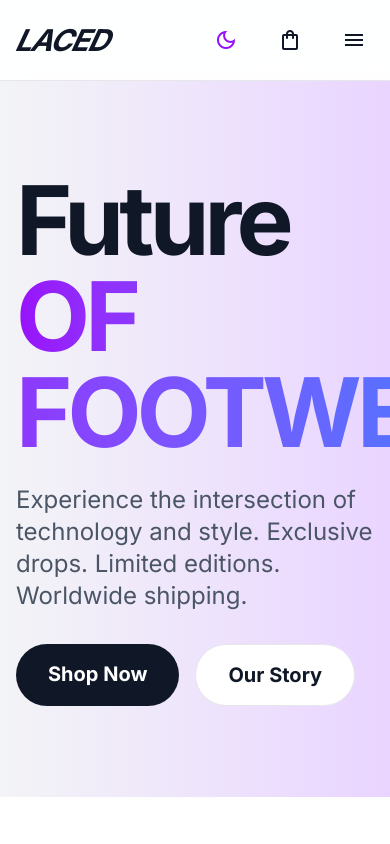
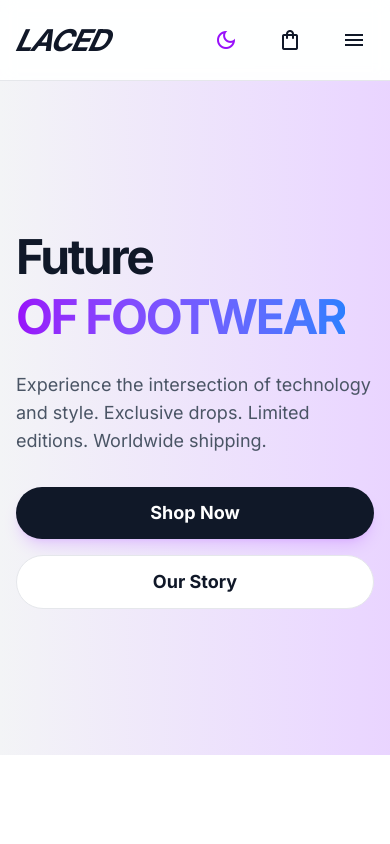
Before and after one commit to Shin778/laced-sneaker-store, a website built with Vite: page index.html in a window 390 px wide. Shown: the top 844 px of the page. Built offline with nearby package versions, Linux system fonts and the light colour scheme.

Commit message:
Fix hero section responsiveness for mobile

```diff
--- a/index.html
+++ b/index.html
@@ -23,14 +23,14 @@
 
     <main class="pt-20 flex-1">
       <section
-        class="animate-slide-up h-[85vh] bg-linear-to-r from-gray-100 to-purple-200 dark:from-gray-900 dark:to-purple-100/60 flex items-center overflow-hidden transition-colors duration-300"
+        class="animate-slide-up min-h-[80vh] md:h-[85vh] bg-linear-to-r from-gray-100 to-purple-200 dark:from-gray-900 dark:to-purple-100/60 flex items-center overflow-hidden transition-colors duration-300 py-12 md:py-0"
       >
         <div
           class="relative z-10 max-w-7xl mx-auto px-4 sm:px-6 lg:px-8 w-full"
         >
           <div class="max-w-2xl">
             <h1
-              class="text-8xl font-black mb-6 tracking-tighter leading-none text-gray-900 dark:text-gray-50"
+              class="text-5xl sm:text-7xl md:text-8xl font-black mb-6 tracking-tighter leading-tight text-gray-900 dark:text-gray-50"
             >
               Future <br />
               <span
@@ -39,24 +39,28 @@
                 OF FOOTWEAR
               </span>
             </h1>
+
             <p
-              class="text-2xl font-light text-gray-600 dark:text-gray-100 md:text-2xl mb-8"
+              class="text-lg sm:text-xl md:text-2xl font-light text-gray-600 dark:text-gray-100 mb-8 max-w-lg md:max-w-none"
             >
               Experience the intersection of technology and style. Exclusive
               drops. Limited editions. Worldwide shipping.
             </p>
-            <div class="flex gap-4">
+
+            <div class="flex flex-col sm:flex-row gap-4">
               <a
-                class="bg-gray-900 text-white dark:bg-gray-50 dark:text-gray-900 px-8 py-4 text-xl rounded-full font-black cursor-pointer transition-all hover:scale-105"
                 href="shop.html"
-                >Shop Now</a
+                class="bg-gray-900 text-white dark:bg-gray-50 dark:text-gray-900 px-6 py-3 md:px-8 md:py-4 text-lg md:text-xl rounded-full font-black cursor-pointer transition-all hover:scale-105 text-center w-full sm:w-auto shadow-lg shadow-purple-500/20"
               >
+                Shop Now
+              </a>
 
               <a
-                class="bg-white text-gray-900 border border-gray-200 dark:bg-gray-950 dark:text-gray-50 dark:border-transparent px-8 py-4 text-xl rounded-full font-black cursor-pointer transition-all hover:scale-105 hover:bg-gray-100 dark:hover:bg-gray-950/80"
                 href="about.html"
-                >Our Story</a
+                class="bg-white text-gray-900 border border-gray-200 dark:bg-gray-950 dark:text-gray-50 dark:border-transparent px-6 py-3 md:px-8 md:py-4 text-lg md:text-xl rounded-full font-black cursor-pointer transition-all hover:scale-105 hover:bg-gray-100 dark:hover:bg-gray-950/80 text-center w-full sm:w-auto"
               >
+                Our Story
+              </a>
             </div>
           </div>
         </div>
```
